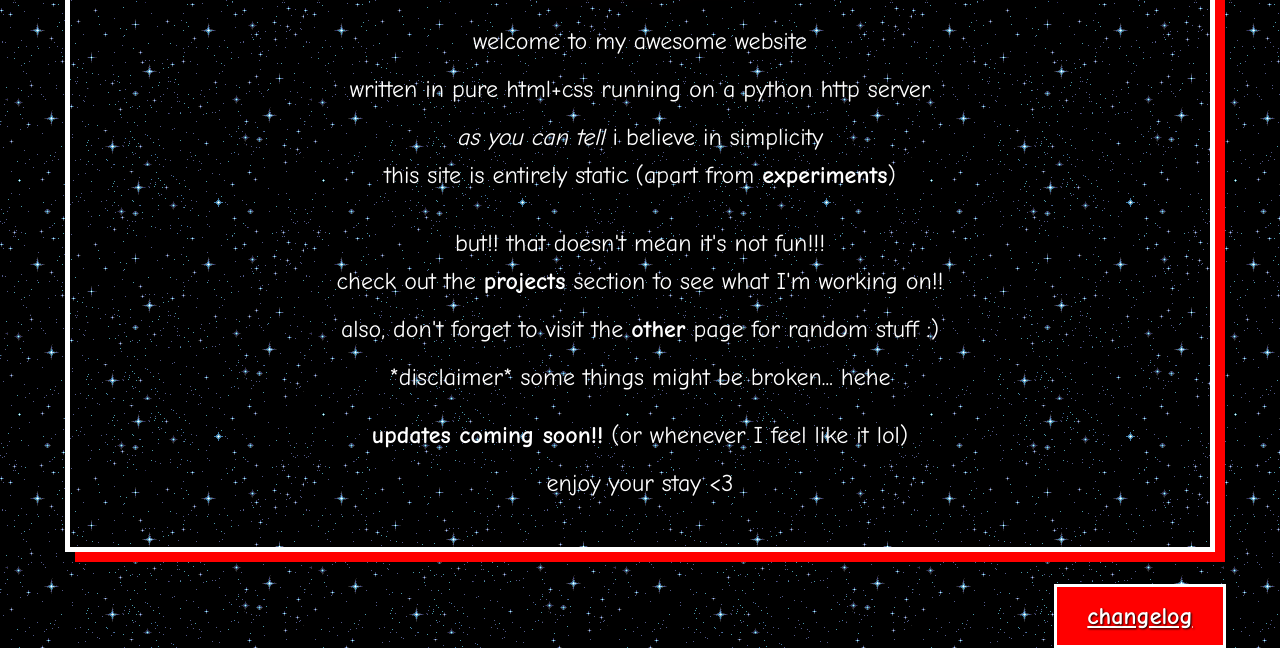
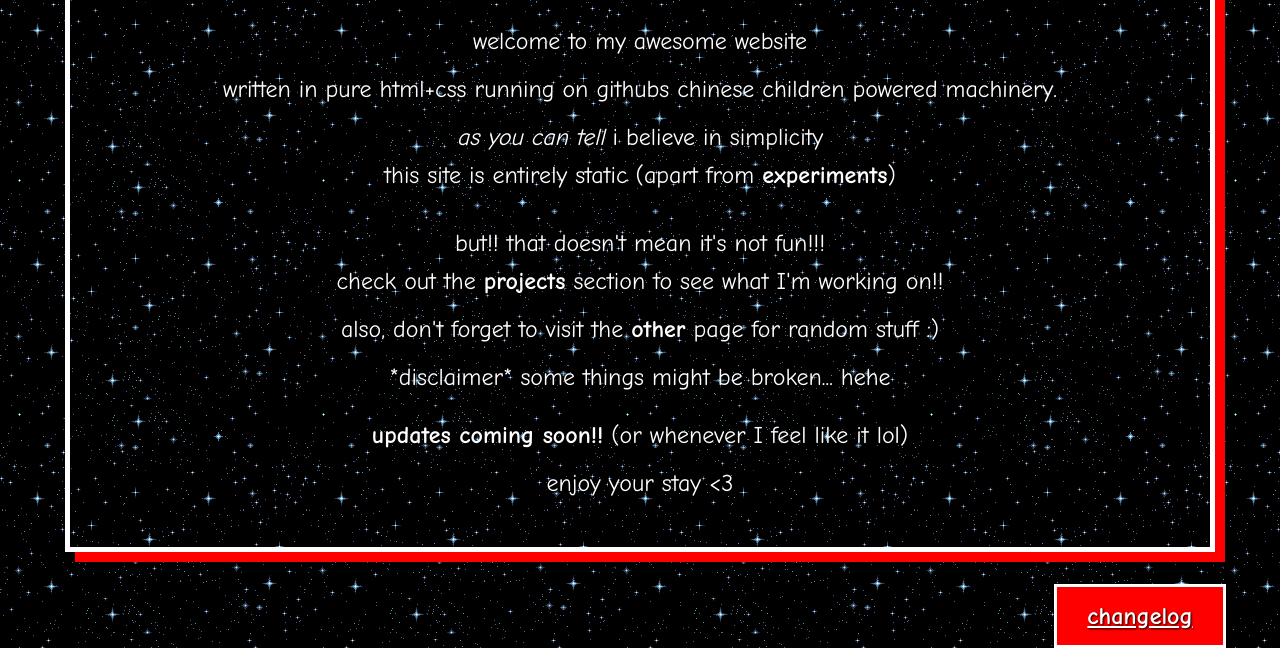
Before and after one commit to nexacopic/my-awesome-website, a plain HTML site: page index.html in a window 1280 px wide. Shown: the part 302-950 px from the top of the page. Drawn offline with Linux system fonts and the light colour scheme.

Commit message:
Update index.html

```diff
--- a/index.html
+++ b/index.html
@@ -25,7 +25,7 @@
         <div></div>
         <a class="normal">welcome to my awesome website</a>
         <div></div>
-        <a class="normal">written in pure html+css running on a python http server</a>
+        <a class="normal">written in pure html+css running on githubs chinese children powered machinery.</a>
 
         <div></div>
         <a class="normal"><i>as you can tell</i> i believe in simplicity</a>
```
